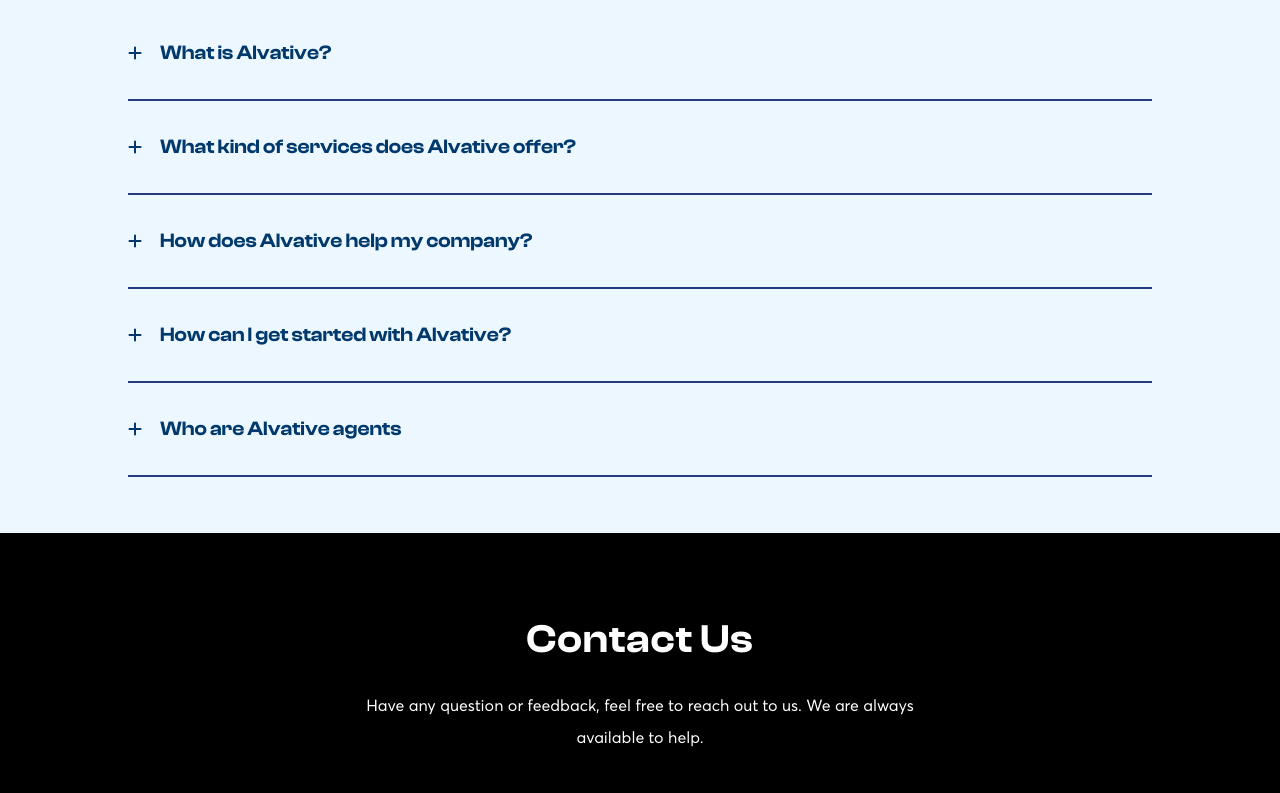
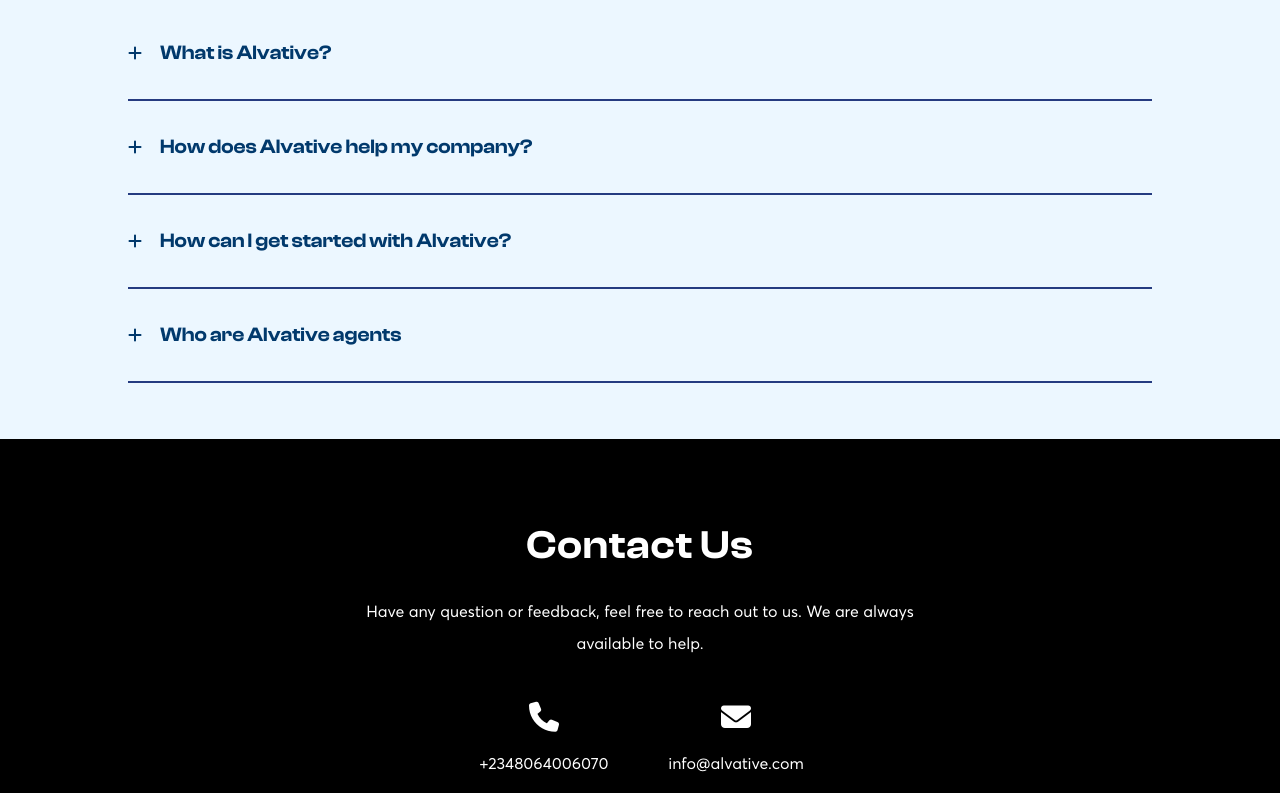
Before and after one commit to alvative-projects/alvative-site, a Next.js app: page / in a window 1280 px wide. Shown: the part 5060-5853 px from the top of the page. Built offline with nearby package versions, Linux system fonts and the light colour scheme.

Commit message:
added FAQ

```diff
--- a/components/Footer.jsx
+++ b/components/Footer.jsx
@@ -14,15 +14,20 @@
           Have any question or feedback, feel free to reach out to us. We are
           always available to help.
         </p>
+
         <div className="max-w-sm mt-10 grid grid-cols-2 mx-auto">
-          <div className="flex flex-col items-center">
+          <Link href="tel:8064006070">
+            <div className="flex flex-col items-center cursor-pointer">
               <i className="fa-solid fa-phone text-white text-3xl mb-3"></i>
               <p className="text-white">+2348064006070</p>
             </div>
-          <div className="flex flex-col items-center">
+          </Link>
+          <Link href="mailto:info@alvative.com">
+            <div className="flex flex-col items-center cursor-pointer">
               <i className="fa-solid fa-envelope text-white text-3xl mb-3"></i>
               <p className="text-white">info@alvative.com</p>
             </div>
+          </Link>
         </div>
       </div>
       <div className="flex justify-center gap-6 pb-16">
--- a/components/Growth.jsx
+++ b/components/Growth.jsx
@@ -6,7 +6,7 @@
   const ref = useRef(null);
   const isInView = useInView(ref, { once: true });
   return (
-    <div id="growth" className="p-side growth-bg mt-20">
+    <div id="growth" className="p-side growth-bg mt-5 md:mt-20">
       <div className="py-10 md:py-24">
         <div className="text-center">
           <h1 className="font-semibold text-center h-lg max-w-4xl mx-auto tracking-wide my-5">
--- a/components/Hero.jsx
+++ b/components/Hero.jsx
@@ -55,7 +55,7 @@
           </div>
         </div>
       </div>
-      <div className="mt-16 mb-20">
+      <div className="my-8 md:mt-16 md:mb-20">
         <img
           className="w-full hero-img object-cover"
           src="/assets/hero.png"
--- a/data/faqs.js
+++ b/data/faqs.js
@@ -1,22 +1,22 @@
 export const faqs = [
     {
         question: 'What is Alvative?',
-        answer: 'Lorem ipsum dolor sit amet, consectetur adipiscing elit, sed do eiusmod tempor incididunt ut labore et dolore magna aliqua. Lorem ipsum dolor sit amet, consectetur adipiscing elit, sed do eiusmod tempor incididunt ut labore et dolore magna aliqua. Ut enim ad minim veniam, quis nostrud exercitation ullamco laboris nisi.'
-    },
-    {
-        question: 'What kind of services does Alvative offer?',
-        answer: 'Lorem ipsum dolor sit amet, consectetur adipiscing elit, sed do eiusmod tempor incididunt ut labore et dolore magna aliqua. Lorem ipsum dolor sit amet, consectetur adipiscing elit, sed do eiusmod tempor incididunt ut labore et dolore magna aliqua. Ut enim ad minim veniam, quis nostrud exercitation ullamco laboris nisi.'
+        answer: 'We are a company that provides startups and fintechs with pre-screened, mid-level technical talents that can serve as Technical Support, Entry-level developers, or a temporary project team.'
     },
     {
         question: 'How does Alvative help my company?',
-        answer: 'Lorem ipsum dolor sit amet, consectetur adipiscing elit, sed do eiusmod tempor incididunt ut labore et dolore magna aliqua. Lorem ipsum dolor sit amet, consectetur adipiscing elit, sed do eiusmod tempor incididunt ut labore et dolore magna aliqua. Ut enim ad minim veniam, quis nostrud exercitation ullamco laboris nisi.'
+        answer: 'We know that startups typically don’t have the structure to support junior talents but still have tasks that require junior talents. We handle all of that for you. We assign you pre-screened junior talents according to your needs, whom we are also grooming and upskilling into intermediates.'
     },
     {
         question: 'How can I get started with Alvative?',
-        answer: 'Lorem ipsum dolor sit amet, consectetur adipiscing elit, sed do eiusmod tempor incididunt ut labore et dolore magna aliqua. Lorem ipsum dolor sit amet, consectetur adipiscing elit, sed do eiusmod tempor incididunt ut labore et dolore magna aliqua. Ut enim ad minim veniam, quis nostrud exercitation ullamco laboris nisi.'
+        answer: 'You can get started by filling the relevant form depending on if you want to hire talents or join our pipeline. Once you fill the form, we will reach out to you with next steps.'
     },
     {
         question: 'Who are Alvative agents',
-        answer: 'Lorem ipsum dolor sit amet, consectetur adipiscing elit, sed do eiusmod tempor incididunt ut labore et dolore magna aliqua. Lorem ipsum dolor sit amet, consectetur adipiscing elit, sed do eiusmod tempor incididunt ut labore et dolore magna aliqua. Ut enim ad minim veniam, quis nostrud exercitation ullamco laboris nisi.'
+        answer: 'Alvative agents are skilled and intelligent developers who can assist with integration-level support for your company and help your users to use your product without any hassle.'
     },
+    // {
+    //     question: 'What kind of services does Alvative offer?',
+    //     answer: 'Lorem ipsum dolor sit amet, consectetur adipiscing elit, sed do eiusmod tempor incididunt ut labore et dolore magna aliqua. Lorem ipsum dolor sit amet, consectetur adipiscing elit, sed do eiusmod tempor incididunt ut labore et dolore magna aliqua. Ut enim ad minim veniam, quis nostrud exercitation ullamco laboris nisi.'
+    // },
 ]
```
Lines whose indentation alone changed are shown as unchanged.
